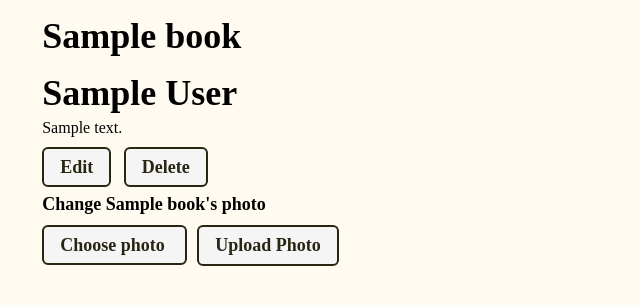
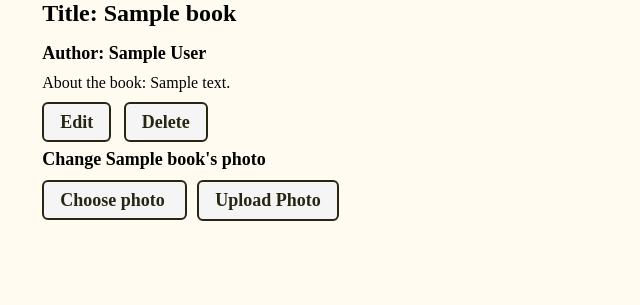
Before and after one commit to zmewa079/the-book-maze, a Django app: template main_app/templates/books/detail.html in a window 1280 px wide. Shown: the part 114-419 px from the top of the page, without its empty margins (0-640 px from the left). Run offline with Django 3.2, Linux system fonts and the light colour scheme; the template is opened without the code that fills it: values that come from a table or form of the project are taken from there, others are empty; tables that the repository leaves empty hold one stand-in row (values such as "Sample post"); some web fonts are replaced.

Commit message:
style detail page

```diff
--- a/main_app/templates/books/detail.html
+++ b/main_app/templates/books/detail.html
@@ -29,13 +29,14 @@
       {% endif %}
     </div>
 
-    <h1>{{ book.title }}</h1>
-    <h1>{{ book.author }}</h1>
-    <p>{{ book.description }}</p>
+    <h2>Title: {{ book.title }}</h2>
+    <h3>Author: {{ book.author }}</h3>
+    <p>About the book: {{ book.description }}</p>
     <div class="book-actions">
       <a href="{% url 'books_update' book.id %}" class="btn warn">Edit</a>
       <a href="{% url 'books_delete' book.id %}" class="btn danger">Delete</a>
     </div>
+
     <h3>Change {{ book.title }}'s photo</h3>
     <p id="file-name"></p>
     <form
```
